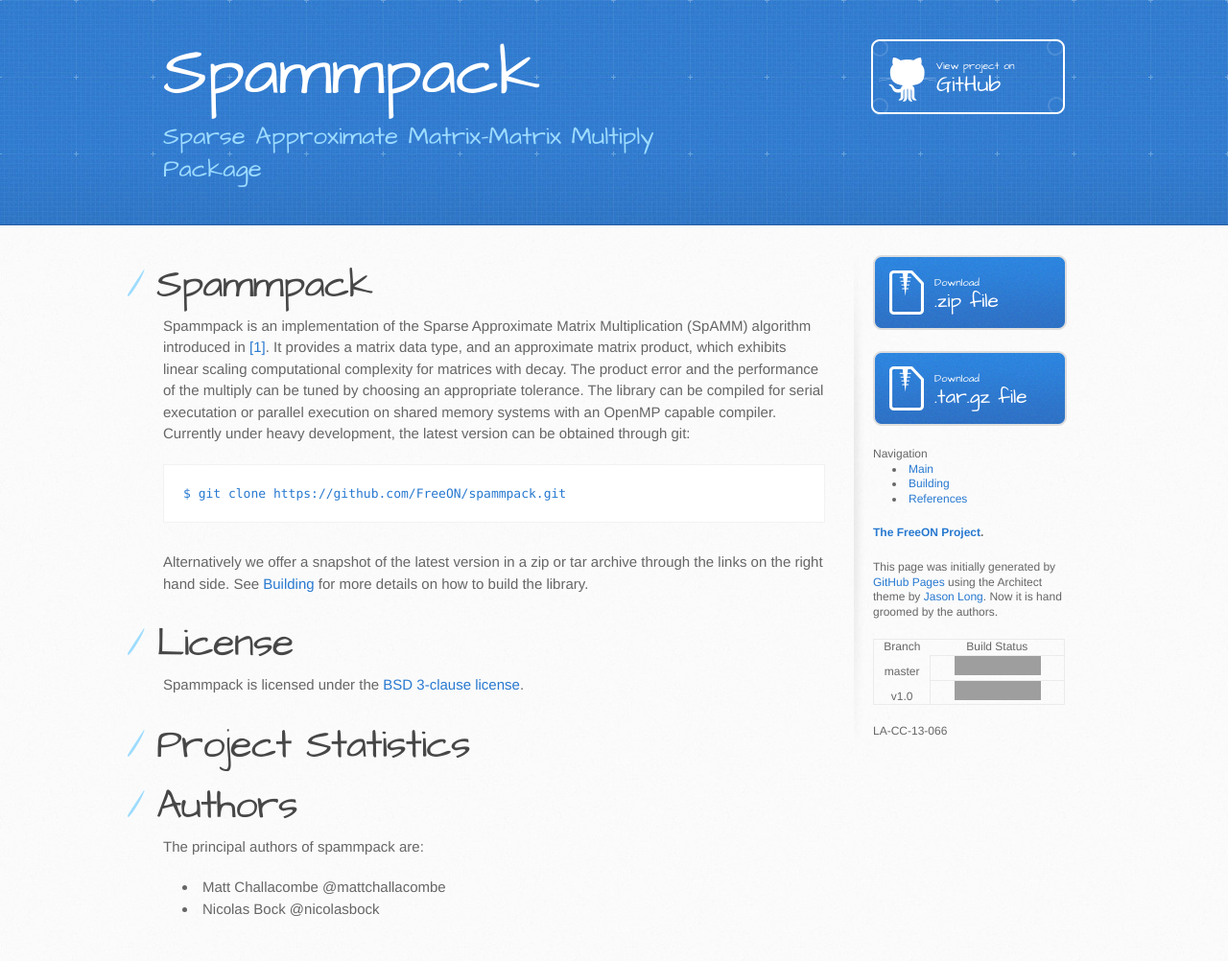
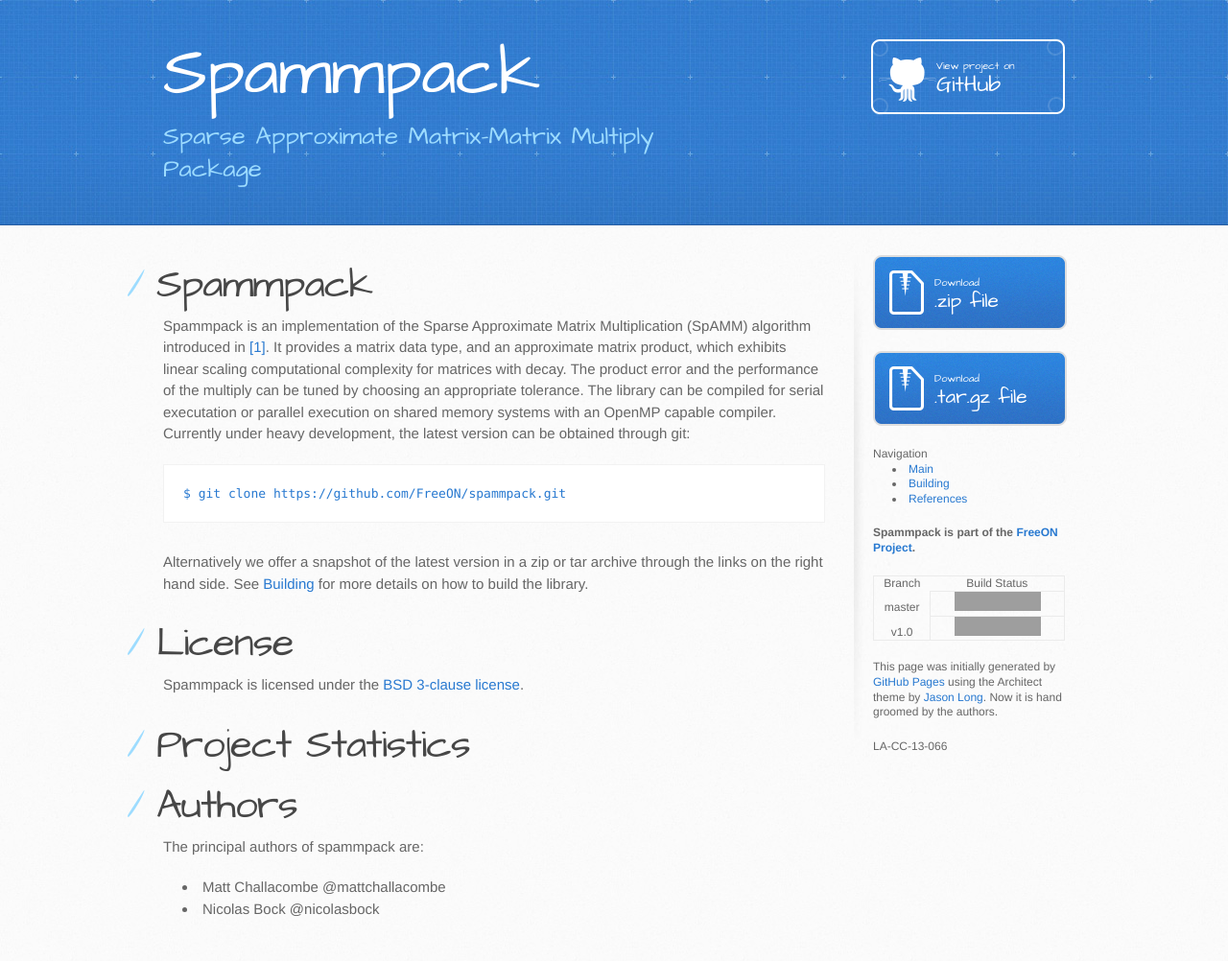
Before and after one commit to FreeON/spammpack, a Jekyll site: the page built from index.markdown, in a window 1280 px wide. Shown: the whole page at 96% size. Built offline with Jekyll 4.4.1, drawn with Linux system fonts in a browser that asks for light colours; a script that is not in the unit is left out; comment, search, counter and statistics services are not loaded; grey boxes are pictures that could not be loaded.

Commit message:
sidebar updates

```diff
--- /dev/null
+++ b/_includes/openhub_badge.html
@@ -0,0 +1,3 @@
+<script type="text/javascript"
+src="http://www.openhub.net/p/713355/widgets/project_thin_badge.js">
+</script>
--- a/_layouts/default.html
+++ b/_layouts/default.html
@@ -74,15 +74,20 @@
           </ul>
 
           <p class="repo-owner">
-          <a href="/">The FreeON Project</a>.</p>
+          Spammpack is part of the <a href="/">FreeON Project</a>.
+          </p>
+
+{% include travis.html %}
+
+<p>
+{% include openhub_badge.html %}
+</p>
 
           <p>This page was initially generated by
           <a href="https://pages.github.com">GitHub Pages</a>
           using the Architect theme by
           <a href="https://twitter.com/jasonlong">Jason Long</a>.
           Now it is hand groomed by the authors.</p>
-
-{% include travis.html %}
 
           <p>LA-CC-13-066</p>
 
```
